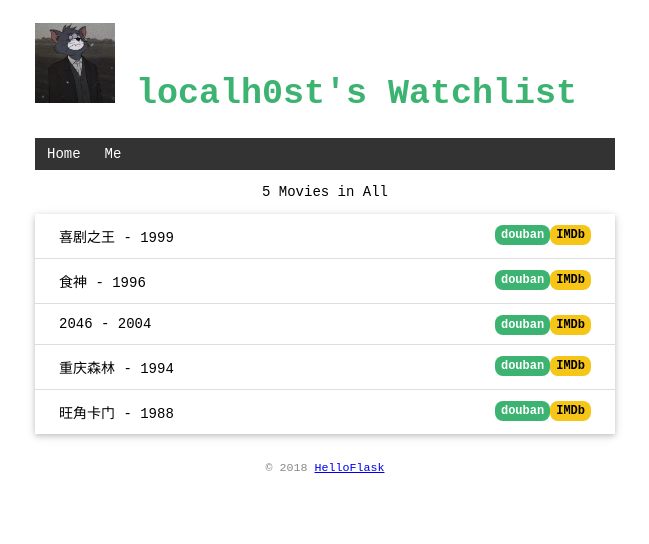
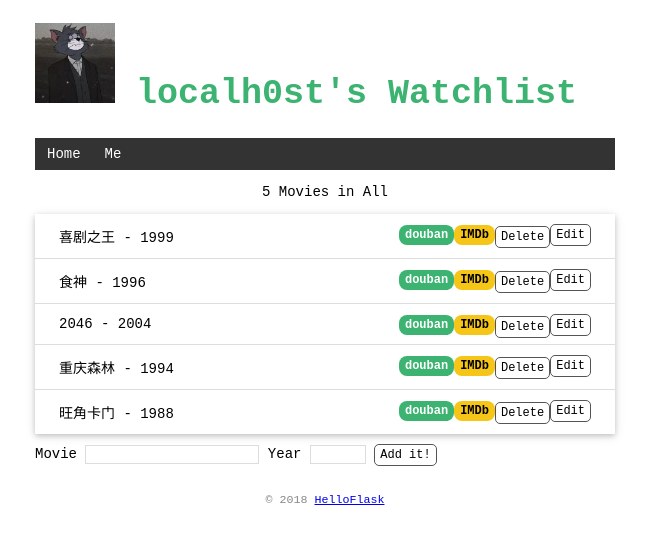
Before and after one commit to local-h0st/WatchList, a Flask app: page / in a window 1280 px wide. Shown: the top 544 px of the page, without its empty margins (315-964 px from the left). Run offline with Flask 2, Linux system fonts and the light colour scheme; data comes from the database, SQL or seed files in the repository; both versions use the stored data as it was after the commit.

Commit message:
Add 'edit' and 'delete' button

```diff
--- a/app.py
+++ b/app.py
@@ -1,7 +1,7 @@
 import os
 import sys
 
-from flask import Flask, render_template
+from flask import Flask, render_template, request, url_for, redirect, flash, get_flashed_messages
 from flask_sqlalchemy import SQLAlchemy
 
 # 初始化
@@ -10,6 +10,7 @@ mainApp.config.update(
     DEBUG=True,
     ENV='development'
 )
+mainApp.config['SECRET_KEY'] = 'localh0st'  # 等同于 mainApp.secret_key = 'localh0st' 设置密钥
 WIN = sys.platform.startswith('win')
 if WIN:
     prefix = 'sqlite:///'
@@ -21,21 +22,58 @@ db = SQLAlchemy(mainApp)
 
 
 # 路由
-@mainApp.route('/')
+@mainApp.route('/', methods=['GET', 'POST'])
 # @mainApp.route('/index')  失败，不能定义多个路由吗
-def hello():
-    # return render_template('origin_index.html', user=User.query.first(), movies=Movie.query.all())
-    return render_template('index.html', movies=Movie.query.all())
+def index():
+    if request.method == 'POST':
+        title = request.form.get('title')  # 传入表单对应输入字段的 name 值
+        year = request.form.get('year')
+        if not title or not year or len(year) != 4 or len(title) > 60:
+            flash('Invalid input.')  # flash() 函数在内部会把消息存储到 Flask 提供的 session 对象里。session 用来在请求间存储数据
+            return redirect('/')  # 重定向
+        db.session.add(Movie(title=title, year=year))
+        db.session.commit()
+        flash('Item created.')
+        return redirect('/')
+    else:  # GET
+        # return render_template('origin_index.html', user=User.query.first(), movies=Movie.query.all())
+        return render_template('index.html', movies=Movie.query.all(), message=get_flashed_messages())
 
 
 @mainApp.route('/<username>')
-def index(username):
+def hello(username):
     return 'hello visitor ' + username
 
 
 @mainApp.route('/me')
 def me():
     return render_template("about_me.html")
+
+
+@mainApp.route('/movie/edit/<int:movie_id>', methods=['GET', 'POST'])
+def edit(movie_id):
+    if request.method == 'POST':
+        title = request.form['title']
+        year = request.form['year']
+        if not title or not year or len(year) != 4 or len(title) > 60:
+            flash('Invalid input.')
+            return redirect(url_for('edit', movie_id=movie_id))  # url_for('edit', movie_id=2) 会生成 /movie/edit/2
+        movie = Movie.query.get_or_404(movie_id)    # movie_id是主键
+        movie.title = title
+        movie.year = year
+        db.session.commit()
+        flash('Item updated.')
+        return redirect('/')
+    else:
+        return render_template('edit.html', movie=Movie.query.get_or_404(movie_id))
+
+
+@mainApp.route('/movie/delete/<int:movie_id>', methods=['POST'])
+def delete(movie_id):
+    db.session.delete(Movie.query.get_or_404(movie_id))
+    db.session.commit()
+    flash('Item Deleted.')
+    return redirect('/')
 
 
 @mainApp.errorhandler(404)
@@ -46,7 +84,7 @@ def page_not_found(e):
 
 @mainApp.context_processor  # 以后模板上下文有user了，render_template()可以不传入而直接使用了
 def inject_user_data():
-    return dict(user=User.query.first())      # 需要返回字典，等同于 return {'user': user}
+    return dict(user=User.query.first())  # 需要返回字典，等同于 return {'user': user}
 
 
 # 数据库 设置表 ORM技术
--- a/static/style.css
+++ b/static/style.css
@@ -110,3 +110,56 @@ nav li a:hover {
     border-radius: 8px;
     padding: 3px 6px;
 }
+
+/* 提交框 */
+/* 覆盖某些浏览器对 input 元素定义的字体 */
+input[type=submit] {
+    font-family: inherit;
+}
+
+input[type=text] {
+    font-family: inherit;
+    border: 1px solid #ddd;
+}
+
+input[name=year] {
+    font-family: inherit;
+    width: 50px;
+}
+
+.btn {
+    font-size: 12px;
+    padding: 3px 5px;
+    text-decoration: none;
+    cursor: pointer;
+    background-color: white;
+    color: black;
+    border: 1px solid #555555;
+    border-radius: 5px;
+}
+
+.btn:hover {
+    text-decoration: none;
+    background-color: black;
+    color: white;
+    border: 1px solid black;
+}
+
+
+/* alert类的css，也就是get_flashed_message() */
+.alert {
+    position: relative;
+    padding: 7px;
+    margin: 7px 0;
+    border: 1px solid transparent;
+    color: #004085;
+    background-color: #cce5ff;
+    border-color: #b8daff;
+    border-radius: 5px;
+}
+
+
+/* 排一行的按钮 */
+.inline-form {
+    display: inline;
+}
--- a/templates/base.html
+++ b/templates/base.html
@@ -20,6 +20,13 @@
     </div>
 </head>
 <body>
+
+    <div data-gb-custom-block data-tag="for">
+        {% if message %}    {# message非空 #}
+	    <div class="alert">{{ message }}</div>
+        {% endif %}
+    </div>
+
     <h1 id="top-head">
         <img src="{{ url_for('static', filename='images/tom.jpg') }}" alt="Avatar" width="80" height="80">
         {{ user.name }}'s Watchlist
@@ -38,6 +45,10 @@
     </div>
     {% endblock %}
 
+
+    {% block table %}
+    {% endblock %}
+
     <footer>
         <small>&copy; 2018 <a href="http://helloflask.com/book/3">HelloFlask</a></small>
 	</footer>
--- a/templates/index.html
+++ b/templates/index.html
@@ -11,6 +11,14 @@
             {% for movie in movies %}
                 <li>{{ movie['title'] }} - {{ movie.year }}
                     <span class="float-right">
+                        <a class="btn" href="{{ url_for('edit', movie_id=movie.id) }}">Edit</a>
+                    </span>
+                    <span class="float-right">
+                        <form class="inline-form" method="post" action="{{ url_for('delete', movie_id=movie.id) }}">
+                            <input class="btn" type="submit" name="delete" value="Delete" onclick="return confirm('Are you sure?')">
+                        </form>
+                    </span>
+                    <span class="float-right">
                         <a class="imdb" href="https://www.imdb.com/find?q={{ movie.title }}" target="_blank" title="Find this movie on IMDb">IMDb</a>
                     </span>
                     <span class="float-right">
@@ -22,3 +30,13 @@
     </ul>
 </div>
 {% endblock %}
+
+
+
+{% block table %}
+<form method="post">
+    Movie <input type="text" name="title" autocomplete="off" required>
+    Year <input type="text" name="year" autocomplete="off" required>
+    <input class="btn" type="submit" name="submit" value="Add it!">
+</form>
+{% endblock %}
```
Also changed, not shown: templates/edit.html (added, +13 -0 lines), data.db.
